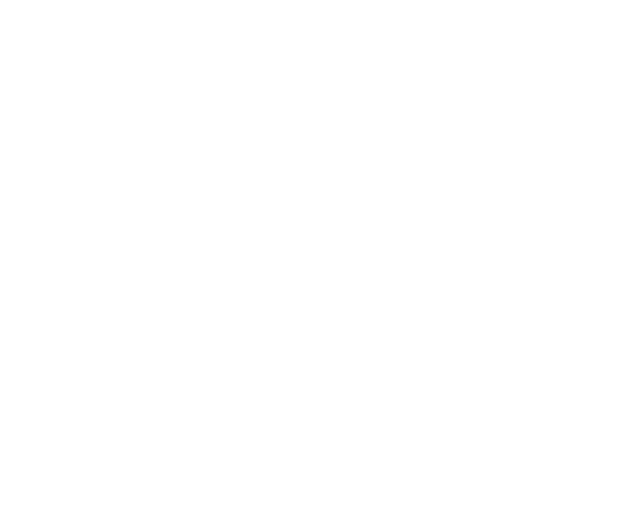
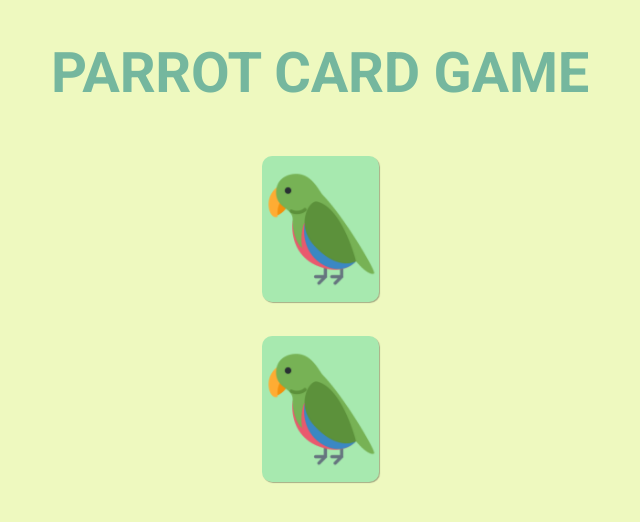
Before and after one commit to brunatb/ParrotCardGame, a plain HTML site: page index.html in a window 1280 px wide. Shown: the whole page, without its empty margins (320-960 px from the left). Drawn offline with Linux system fonts and the light colour scheme.

Commit message:
layout implemented

```diff
--- a/index.html
+++ b/index.html
@@ -12,6 +12,26 @@
     <title>Parrot</title>
   </head>
   <body>
-
+    <h1>PARROT CARD GAME</h1>
+    <ul class="up-row">
+      <li class="card">
+        <div class="face front-face">
+          <img src="./images/front.png" alt="Imagem de  papagaio">
+        </div>
+        <div class="face back-face">
+          <img src="./images/fiestaparrot.gif" alt="Gif de papagaio">
+        </div>
+      </li>
+    </ul>
+    <ul class="dow-row">
+      <li class="card">
+        <div class="face front-face">
+          <img src="./images/front.png" alt="Imagem de  papagaio">
+        </div>
+        <div class="face back-face">
+          <img src="./images/fiestaparrot.gif" alt="Gif de papagaio">
+        </div>
+      </li>
+    </ul>
   </body>
 </html>
--- a/styles/style.css
+++ b/styles/style.css
@@ -0,0 +1,61 @@
+body {
+  width: 100%;
+  max-height: 100vh;
+  background-color: #eef9bf;
+  font-family: "Roboto", sans-serif;
+  color: #75b79e;
+  text-align: center;
+}
+
+h1 {
+  font-weight: bold;
+  font-size: 56px;
+  line-height: 66px;
+  letter-spacing: -0.004em;
+  margin: 40px 0 50px 0;
+}
+
+ul {
+  margin: 0 auto;
+  display: flex;
+  flex-wrap: wrap;
+  justify-content: center;
+}
+
+.card {
+  width: 117px;
+  height: 146px;
+  position: relative;
+  margin: 0 17px 34px 17px;
+}
+
+.face {
+  width: 100%;
+  height: 100%;
+  background-color: #a7e9af;
+  border-radius: 10px;
+  box-shadow: 1px 1px 1px rgba(0, 0, 0, 0.3);
+  display: flex;
+  align-items: center;
+  justify-content: center;
+  position: absolute;
+  backface-visibility: hidden;
+  transition: all 0.5s;
+  transform-style: preserve-3d;
+}
+
+.face img {
+  width: 100%;
+}
+
+.back-face {
+  transform: rotateY(180deg);
+}
+
+.rotate-back {
+  transform: rotateY(0deg);
+}
+
+.rotate-front {
+  transform: rotateY(-180deg);
+}
```
